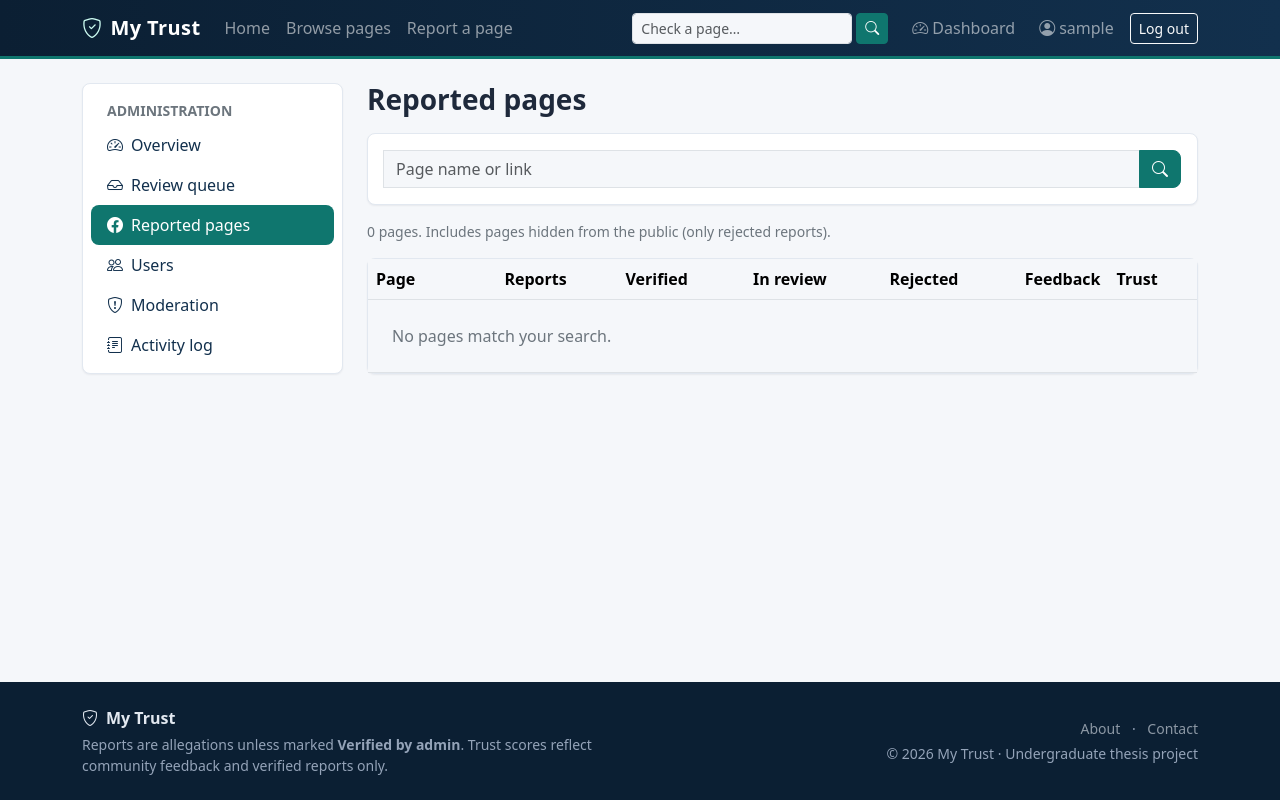
After one commit to muhammadtamimworkplace/my-trust, a Django app: page /dashboard/pages/ in a window 1280 px wide. The commit adds this page. Run offline with Django 5.2, Linux system fonts and the light colour scheme; the visitor is signed in with stand-in values (Sample User, id 1); data that the repository does not hold is empty; parts of the project's set-up code (start-up, migrations or seed data) failed here and were passed over.

Commit message:
feat: add reported pages overview

```diff
--- a/dashboard/services.py
+++ b/dashboard/services.py
@@ -180,3 +180,26 @@ def toggle_user_active(*, admin, target):
             action_type=AdminAction.ActionType.ACTIVATE_USER if target.is_active else AdminAction.ActionType.DEACTIVATE_USER,
         )
     return target.is_active
+
+
+def admin_pages(query=""):
+    """Every Facebook page (including those hidden from the public) with report counts.
+
+    Unlike the public search, rejected-only pages are listed. `distinct=True` keeps the
+    counts correct when reports and feedback are joined together.
+    """
+    pages = (
+        FacebookPage.objects.select_related("trust")
+        .annotate(
+            total_reports=Count("reports", distinct=True),
+            verified_reports=Count("reports", filter=Q(reports__status=S.APPROVED), distinct=True),
+            review_reports=Count("reports", filter=Q(reports__status__in=[S.PENDING, S.NEEDS_EVIDENCE]), distinct=True),
+            rejected_reports=Count("reports", filter=Q(reports__status=S.REJECTED), distinct=True),
+            feedback_count=Count("feedback", distinct=True),
+        )
+        .order_by("-total_reports", "name")
+    )
+    query = (query or "").strip()
+    if query:
+        pages = pages.filter(Q(name__icontains=query) | Q(url__icontains=query))
+    return pages
--- a/dashboard/urls.py
+++ b/dashboard/urls.py
@@ -8,6 +8,7 @@ urlpatterns = [
     path("", views.overview, name="overview"),
     path("reports/", views.report_queue_view, name="report_queue"),
     path("reports/<int:pk>/", views.report_review, name="report_review"),
+    path("pages/", views.page_list, name="page_list"),
     path("users/", views.user_list, name="user_list"),
     path("users/<int:pk>/toggle-active/", views.user_toggle_active, name="user_toggle"),
 ]
--- a/dashboard/views.py
+++ b/dashboard/views.py
@@ -10,11 +10,12 @@ from accounts.decorators import admin_required
 from reports.models import ScamReport
 
 from .forms import ReviewForm
-from .services import decide_report, overview_stats, report_queue, search_users, toggle_user_active
+from .services import admin_pages, decide_report, overview_stats, report_queue, search_users, toggle_user_active
 
 User = get_user_model()
 REPORTS_PER_PAGE = 15
 USERS_PER_PAGE = 20
+PAGES_PER_PAGE = 20
 
 
 @admin_required
@@ -86,3 +87,12 @@ def user_toggle_active(request, pk):
     if url_has_allowed_host_and_scheme(next_url, {request.get_host()}):
         return redirect(next_url)
     return redirect("dashboard:user_list")
+
+
+@admin_required
+def page_list(request):
+    """All Facebook pages with report counts (including pages hidden from the public)."""
+    query = request.GET.get("q", "").strip()
+    page_obj = Paginator(admin_pages(query), PAGES_PER_PAGE).get_page(request.GET.get("page"))
+    context = {"section": "pages", "page_obj": page_obj, "q": query, "query_string": urlencode({"q": query}) if query else ""}
+    return render(request, "dashboard/page_list.html", context)
--- a/templates/dashboard/base_dashboard.html
+++ b/templates/dashboard/base_dashboard.html
@@ -15,7 +15,9 @@
           <li class="nav-item">
             <a class="nav-link{% if section == 'queue' %} active{% endif %}" href="{% url 'dashboard:report_queue' %}"><i class="bi bi-inbox me-2" aria-hidden="true"></i>Review queue</a>
           </li>
-          <li class="nav-item"><a class="nav-link disabled" aria-disabled="true"><i class="bi bi-facebook me-2" aria-hidden="true"></i>Reported pages</a></li>
+          <li class="nav-item">
+            <a class="nav-link{% if section == 'pages' %} active{% endif %}" href="{% url 'dashboard:page_list' %}"><i class="bi bi-facebook me-2" aria-hidden="true"></i>Reported pages</a>
+          </li>
           <li class="nav-item">
             <a class="nav-link{% if section == 'users' %} active{% endif %}" href="{% url 'dashboard:user_list' %}"><i class="bi bi-people me-2" aria-hidden="true"></i>Users</a>
           </li>
--- /dev/null
+++ b/templates/dashboard/page_list.html
@@ -0,0 +1,50 @@
+{% extends "dashboard/base_dashboard.html" %}
+
+{% block dashboard_title %}Reported pages{% endblock %}
+
+{% block dashboard_content %}
+<h1 class="h3 fw-bold mb-3">Reported pages</h1>
+
+<form method="get" class="mt-card p-3 mb-3" role="search" aria-label="Search pages">
+  <div class="input-group">
+    <label class="visually-hidden" for="page-q">Page name or link</label>
+    <input class="form-control" type="search" id="page-q" name="q" value="{{ q }}" maxlength="255" placeholder="Page name or link">
+    <button class="btn btn-accent" type="submit"><i class="bi bi-search" aria-hidden="true"></i><span class="visually-hidden">Search</span></button>
+  </div>
+  {% if q %}<a class="small d-inline-block mt-2" href="{% url 'dashboard:page_list' %}">Clear search</a>{% endif %}
+</form>
+
+<p class="small text-secondary" aria-live="polite">{{ page_obj.paginator.count }} page{{ page_obj.paginator.count|pluralize }}. Includes pages hidden from the public (only rejected reports).</p>
+
+<div class="mt-card p-0">
+  <div class="table-responsive">
+    <table class="table align-middle mb-0">
+      <thead>
+        <tr>
+          <th scope="col">Page</th><th scope="col" class="text-end">Reports</th><th scope="col" class="text-end">Verified</th>
+          <th scope="col" class="text-end">In review</th><th scope="col" class="text-end">Rejected</th><th scope="col" class="text-end">Feedback</th><th scope="col">Trust</th>
+        </tr>
+      </thead>
+      <tbody>
+        {% for page in page_obj.object_list %}
+          <tr>
+            <td>
+              <a class="fw-semibold text-decoration-none" href="{% url 'reports:page_detail' page.pk %}">{{ page.name }}</a>
+              <div class="small text-secondary text-break">{{ page.url|cut:"https://www." }}</div>
+            </td>
+            <td class="text-end">{{ page.total_reports }}</td>
+            <td class="text-end">{{ page.verified_reports }}</td>
+            <td class="text-end">{{ page.review_reports }}</td>
+            <td class="text-end">{{ page.rejected_reports }}</td>
+            <td class="text-end">{{ page.feedback_count }}</td>
+            <td>{% include "partials/_trust_badge.html" with trust=page.trust compact=True %}</td>
+          </tr>
+        {% empty %}
+          <tr><td colspan="7" class="text-secondary p-4">No pages match your search.</td></tr>
+        {% endfor %}
+      </tbody>
+    </table>
+  </div>
+</div>
+{% include "partials/_pagination.html" %}
+{% endblock %}
```
Also changed, not shown: dashboard/tests/test_pages.py (added, +71 -0 lines), docs/PROGRESS.md (+2 -2 lines).
